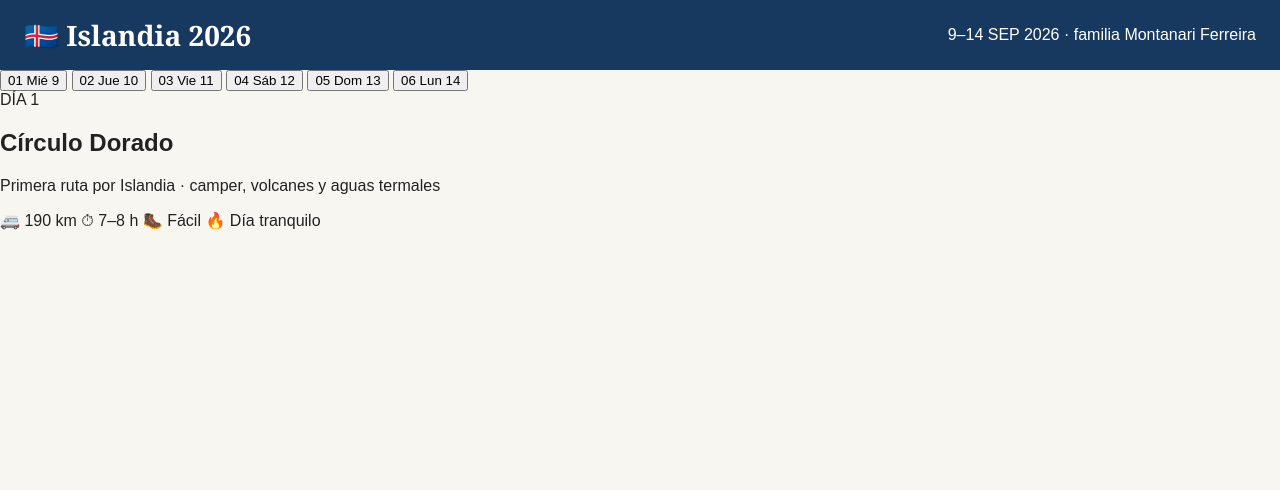
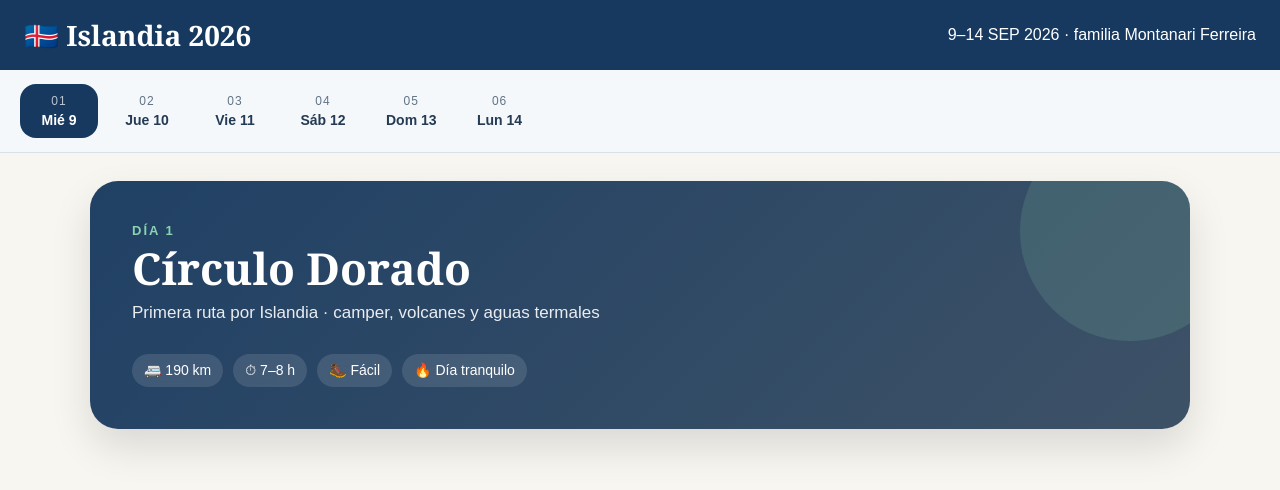
Before and after one commit to olgamontanarii/islandia-2026, a plain HTML site: page index.html in a window 1280 px wide. Drawn offline with Linux system fonts and the light colour scheme.

Commit message:
Update styles.css

```diff
--- a/css/styles.css
+++ b/css/styles.css
@@ -20,3 +20,150 @@ body {
   font-family: Georgia, serif;
   font-size: 28px;
 }
+:root {
+  --navy: #17395f;
+  --ice: #f4f8fb;
+  --stone: #d8e1ea;
+  --text: #243b53;
+  --aurora: #8bd3b1;
+  --white: #ffffff;
+}
+
+.day-nav {
+  display: flex;
+  gap: 10px;
+  padding: 14px 20px;
+
+  overflow-x: auto;
+
+  background: var(--ice);
+  border-bottom: 1px solid var(--stone);
+}
+
+.day-link {
+  min-width: 78px;
+
+  display: flex;
+  flex-direction: column;
+  align-items: center;
+
+  padding: 10px 14px;
+
+  border: none;
+  border-radius: 16px;
+
+  background: transparent;
+  color: var(--text);
+
+  cursor: pointer;
+}
+
+.day-link.active {
+  background: var(--navy);
+  color: white;
+}
+
+.day-number {
+  font-size: 12px;
+  opacity: 0.7;
+  letter-spacing: 1px;
+}
+
+.day-name {
+  margin-top: 4px;
+
+  font-weight: 700;
+  font-size: 14px;
+}
+
+.page-content {
+  max-width: 1100px;
+  margin: 0 auto;
+
+  padding: 28px 20px 100px;
+}
+
+.day-hero {
+  position: relative;
+
+  padding: 42px;
+
+  border-radius: 28px;
+
+  background:
+    linear-gradient(
+      135deg,
+      rgba(23, 57, 95, 0.96),
+      rgba(36, 59, 83, 0.88)
+    );
+
+  color: white;
+
+  box-shadow: 0 18px 40px rgba(0, 0, 0, 0.12);
+
+  overflow: hidden;
+}
+
+.day-hero::after {
+  content: "";
+
+  position: absolute;
+  width: 220px;
+  height: 220px;
+
+  right: -50px;
+  top: -60px;
+
+  border-radius: 50%;
+
+  background: rgba(139, 211, 177, 0.15);
+}
+
+.day-kicker {
+  font-size: 13px;
+  font-weight: 700;
+
+  letter-spacing: 2px;
+
+  color: var(--aurora);
+}
+
+.day-hero h2 {
+  margin: 8px 0 10px;
+
+  font-family: Georgia, serif;
+
+  font-size: 44px;
+  line-height: 1;
+}
+
+.day-subtitle {
+  max-width: 620px;
+
+  margin: 0;
+
+  font-size: 17px;
+  line-height: 1.5;
+
+  opacity: 0.9;
+}
+
+.day-stats {
+  display: flex;
+  flex-wrap: wrap;
+  gap: 10px;
+
+  margin-top: 28px;
+}
+
+.day-stats span {
+  padding: 8px 12px;
+
+  border-radius: 999px;
+
+  background: rgba(255, 255, 255, 0.12);
+
+  backdrop-filter: blur(6px);
+
+  font-size: 14px;
+}
```
